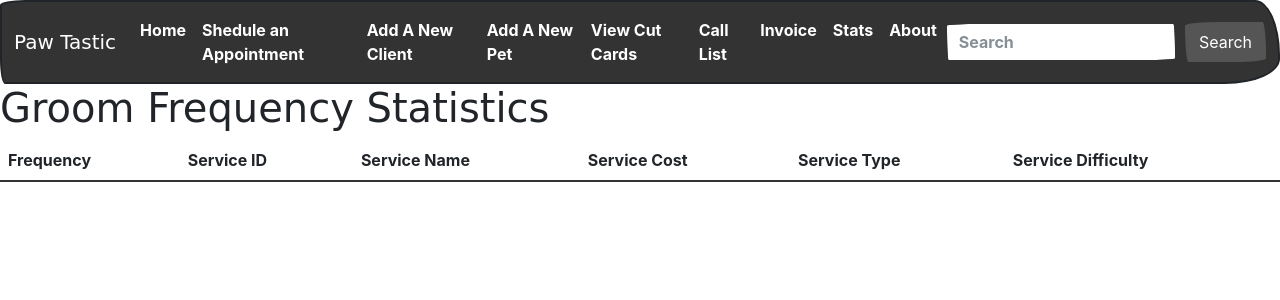
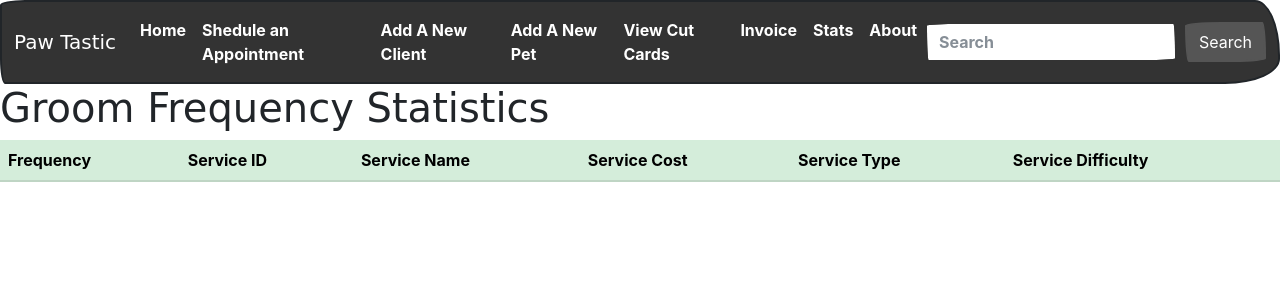
Before and after one commit to CodiChun/PawTastic, a PHP site: page /stats.php in a window 1280 px wide. Shown: the top 300 px of the page. Run offline with PHP 8.4, Linux system fonts and the light colour scheme; data that the repository does not hold is empty; some web fonts are replaced.

Commit message:
removed call list, added colors

```diff
--- a/Appointment.php
+++ b/Appointment.php
@@ -35,9 +35,6 @@
                 </li>
                 <li class="nav-item">
                     <a class="nav-link" href="viewCutCards.php">View Cut Cards</a>
-                </li>
-                <li class="nav-item">
-                    <a class="nav-link" href="reminderList.php">Call List</a>
                 </li>
                 <li class="nav-item">
                     <a class="nav-link" href="invoice.php">Invoice</a>
--- a/about.html
+++ b/about.html
@@ -39,9 +39,6 @@
                     </a>
                 </li>
                 <li class="nav-item">
-                    <a class="nav-link" href="reminderList.php">Call List</a>
-                </li>
-                <li class="nav-item">
                     <a class="nav-link" href="stats.php">Stats</a>
                 </li>
                 <li class="nav-item">
--- a/addClient.php
+++ b/addClient.php
@@ -35,9 +35,6 @@
                     </li>
                     <li class="nav-item">
                         <a class="nav-link" href="viewCutCards.php">View Cut Cards</a>
-                    </li>
-                    <li class="nav-item">
-                        <a class="nav-link" href="reminderList.php">Call List</a>
                     </li>
                     <li class="nav-item">
                         <a class="nav-link" href="invoice.php">Invoice</a>
--- a/invoice.php
+++ b/invoice.php
@@ -33,9 +33,6 @@
                         </li>
                         <li class="nav-item">
                             <a class="nav-link" href="viewCutCards.php">View Cut Cards</a>
-                        </li>
-                        <li class="nav-item">
-                            <a class="nav-link" href="reminderList.php">Call List</a>
                         </li>
                         <li class="nav-item">
                             <a class="nav-link" href="invoice.php">Invoice</a>
--- a/newPet.php
+++ b/newPet.php
@@ -37,9 +37,6 @@
                         <a class="nav-link" href="viewCutCards.php">View Cut Cards</a>
                     </li>
                     <li class="nav-item">
-                        <a class="nav-link" href="reminderList.php">Call List</a>
-                    </li>
-                    <li class="nav-item">
                         <a class="nav-link" href="invoice.php">Invoice</a>
                     </li>
                     <li class="nav-item">
--- a/stats.php
+++ b/stats.php
@@ -33,9 +33,6 @@
                         </li>
                         <li class="nav-item">
                             <a class="nav-link" href="viewCutCards.php">View Cut Cards</a>
-                        </li>
-                        <li class="nav-item">
-                            <a class="nav-link" href="reminderList.php">Call List</a>
                         </li>
                         <li class="nav-item">
                             <a class="nav-link" href="invoice.php">Invoice</a>
@@ -80,7 +77,7 @@ SELECT APPOINTMENT.APPOINTMENT_DATE AS "Appointment Date", APPOINTMENT.START_TIM
         <h1>
             Groom Frequency Statistics
         </h1>
-        <table class="table table-hover">
+        <table class="table table-success">
             <thead>
                 <tr>
                     <th scope="col">Frequency</th>
@@ -114,7 +111,7 @@ SELECT APPOINTMENT.APPOINTMENT_DATE AS "Appointment Date", APPOINTMENT.START_TIM
                     while($row = mysqli_fetch_assoc($result))
                     {
                 ?>
-                <tr class="table-primary">
+                <tr class="table-warning">
                     <td><?php echo $row['Frequency'] ?></td>
                     <td><?php echo $row['Service ID'] ?></td>
                     <td><?php echo $row['Service Name'] ?></td>
--- a/viewCutCards.php
+++ b/viewCutCards.php
@@ -33,9 +33,6 @@
                         </li>
                         <li class="nav-item">
                             <a class="nav-link" href="viewCutCards.php">View Cut Cards</a>
-                        </li>
-                        <li class="nav-item">
-                            <a class="nav-link" href="reminderList.php">Call List</a>
                         </li>
                         <li class="nav-item">
                             <a class="nav-link" href="invoice.php">Invoice</a>
```
Also changed, not shown: index.php (+2 -9 lines).
